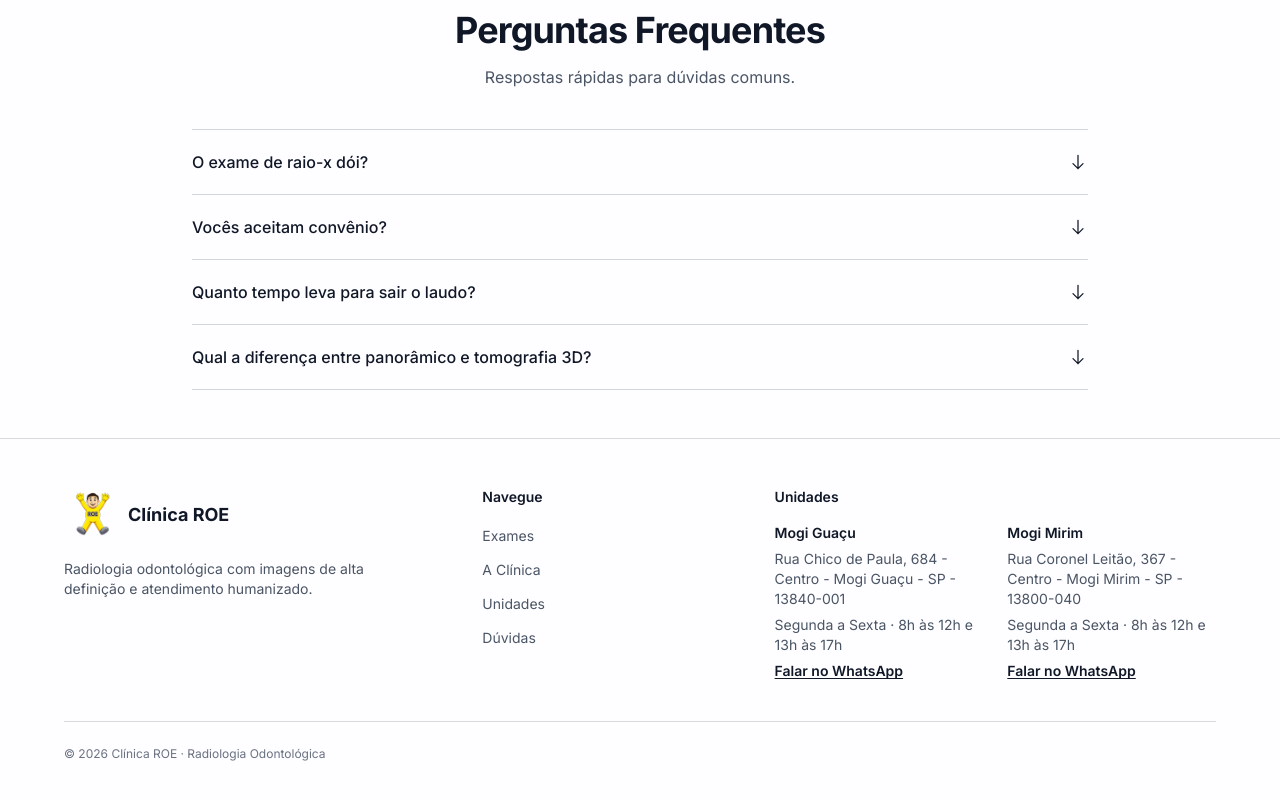
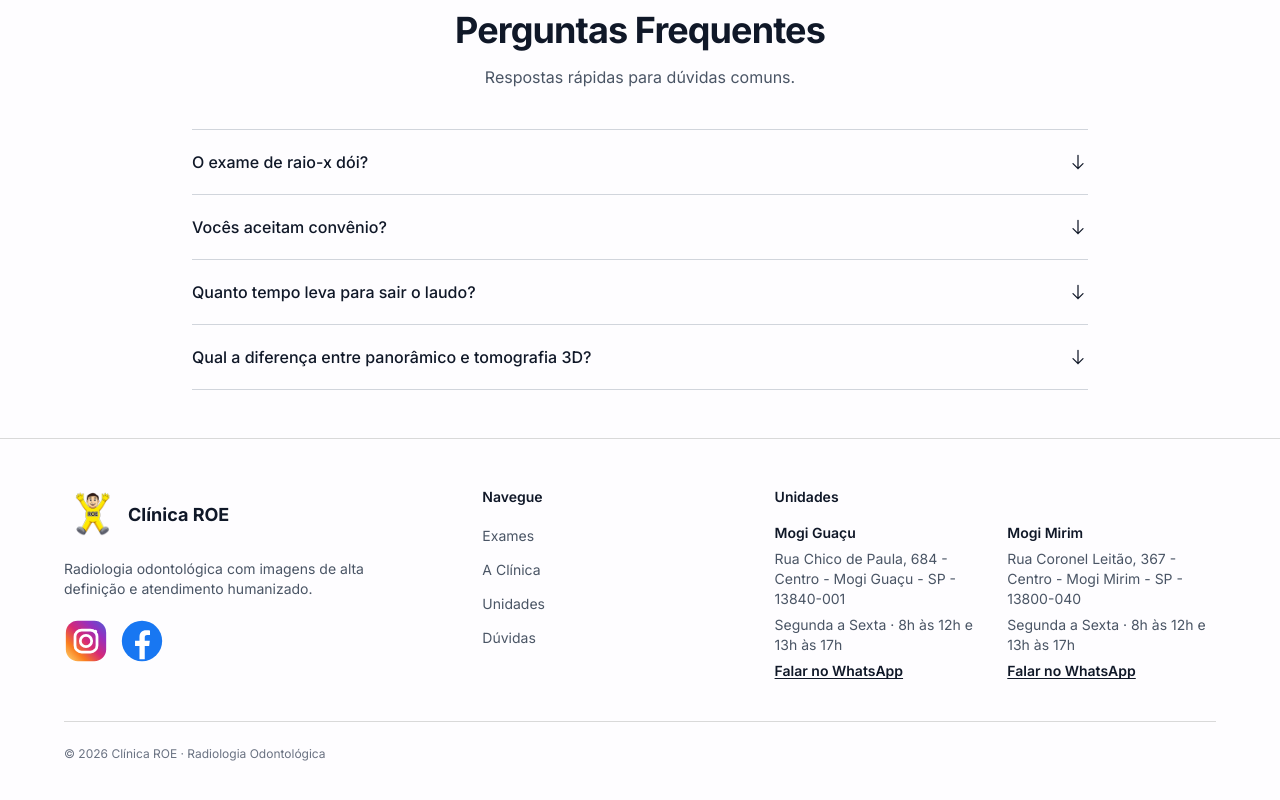
Before and after one commit to VictorRms03/roe-landing, a Next.js app: page / in a window 1280 px wide. Shown: the part 3087-3887 px from the top of the page. Built offline with nearby package versions, Linux system fonts and the light colour scheme.

Commit message:
feat: Update footer (#10)

```diff
--- a/src/components/Footer.tsx
+++ b/src/components/Footer.tsx
@@ -7,6 +7,47 @@ const NAV_LINKS = [
   { label: "A Clínica", href: "#beneficios" },
   { label: "Unidades", href: "#clinicas" },
   { label: "Dúvidas", href: "#faq" },
+];
+
+// Full brand badges rather than outlines: colour is what makes these
+// recognisable at a glance, which is the whole job of a social icon.
+const SOCIAL_LINKS = [
+  {
+    label: "Instagram",
+    href: "https://www.instagram.com/clinicaroe_/",
+    icon: (
+      <svg viewBox="0 0 24 24" aria-hidden="true" className="size-full">
+        <defs>
+          <linearGradient id="instagram-badge" x1="0" y1="1" x2="1" y2="0">
+            <stop offset="0" stopColor="#FEDA75" />
+            <stop offset="0.25" stopColor="#FA7E1E" />
+            <stop offset="0.5" stopColor="#D62976" />
+            <stop offset="0.75" stopColor="#962FBF" />
+            <stop offset="1" stopColor="#4F5BD5" />
+          </linearGradient>
+        </defs>
+        <rect x="1" y="1" width="22" height="22" rx="6.5" fill="url(#instagram-badge)" />
+        <g fill="none" stroke="#ffffff" strokeWidth="1.5">
+          <rect x="6" y="6" width="12" height="12" rx="3.6" />
+          <circle cx="12" cy="12" r="3.1" />
+        </g>
+        <circle cx="17.1" cy="6.9" r="1" fill="#ffffff" />
+      </svg>
+    ),
+  },
+  {
+    label: "Facebook",
+    href: "https://www.facebook.com/roelilian.raiox",
+    icon: (
+      <svg viewBox="0 0 24 24" aria-hidden="true" className="size-full">
+        <circle cx="12" cy="12" r="11" fill="#1877F2" />
+        <path
+          fill="#ffffff"
+          d="M13.5 21.9v-7.2h2.4l.36-2.8h-2.76v-1.79c0-.81.22-1.36 1.39-1.36h1.48V6.25c-.26-.03-1.14-.11-2.16-.11-2.13 0-3.59 1.3-3.59 3.69v2.06H8.2v2.8h2.42v7.2z"
+        />
+      </svg>
+    ),
+  },
 ];
 
 export default function Footer() {
@@ -32,6 +73,22 @@ export default function Footer() {
             <p className="mt-4 max-w-xs text-sm text-gray-600">
               Radiologia odontológica com imagens de alta definição e atendimento humanizado.
             </p>
+
+            <ul className="mt-5 flex items-center gap-3">
+              {SOCIAL_LINKS.map((social) => (
+                <li key={social.label}>
+                  <a
+                    href={social.href}
+                    target="_blank"
+                    rel="noopener noreferrer"
+                    aria-label={`${social.label} da Clínica ROE`}
+                    className="block size-11 rounded-xl outline-none transition-transform duration-200 hover:-translate-y-0.5 focus-visible:ring-2 focus-visible:ring-roe-yellow focus-visible:ring-offset-2 focus-visible:ring-offset-roe-white"
+                  >
+                    {social.icon}
+                  </a>
+                </li>
+              ))}
+            </ul>
           </div>
 
           <nav aria-label="Rodapé">
```
